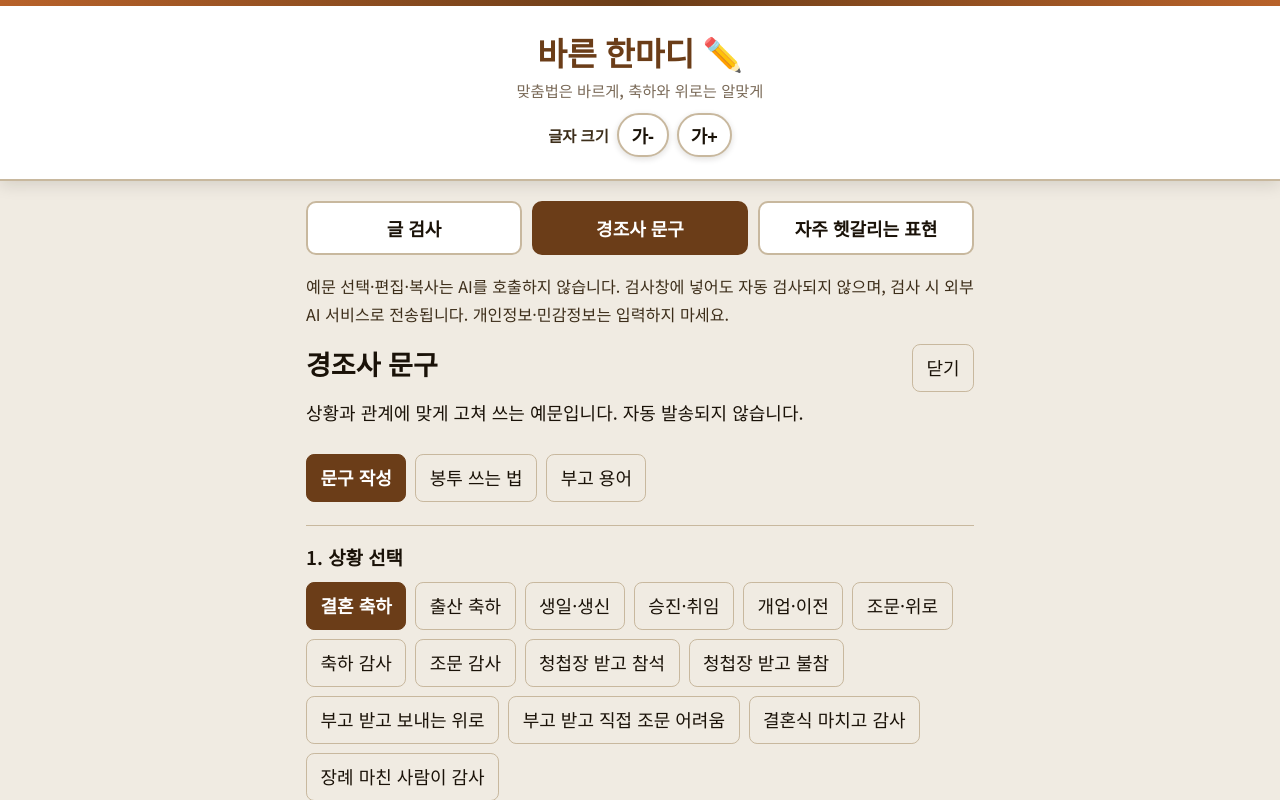
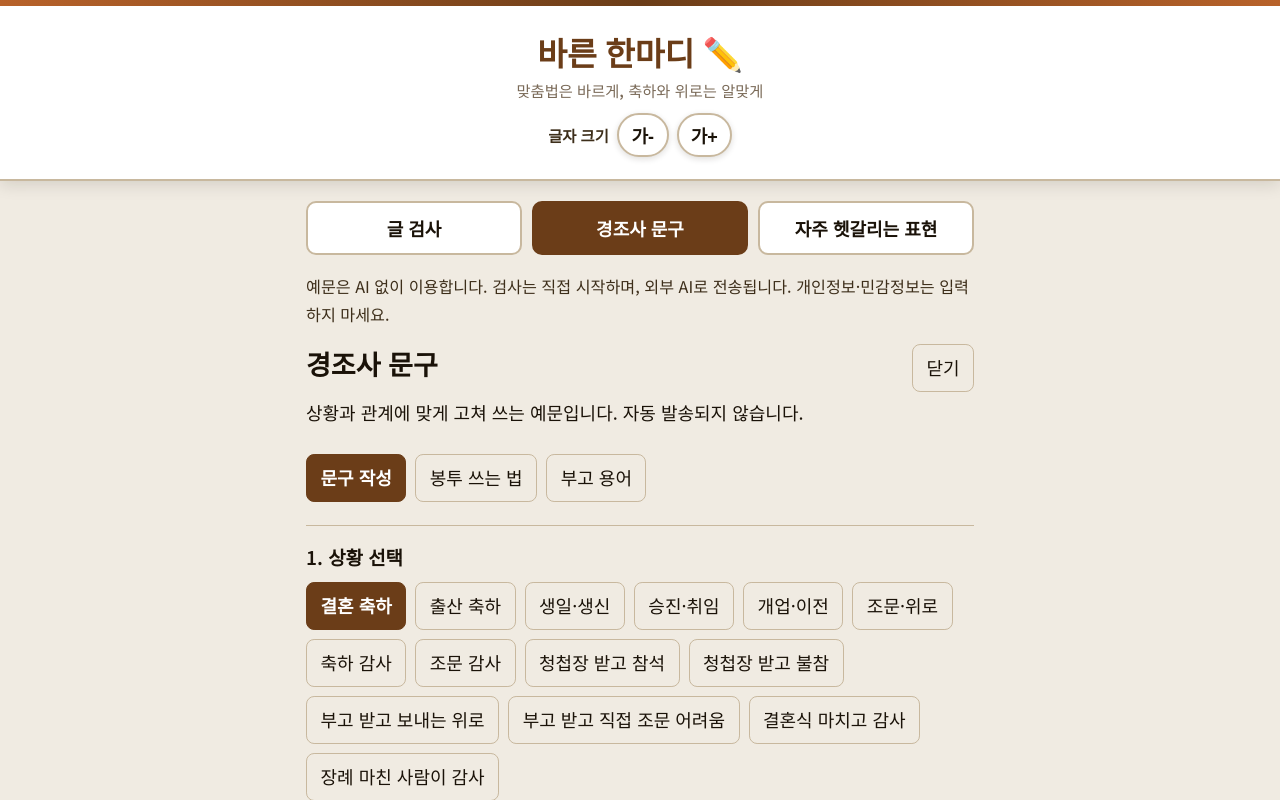
Before and after one commit to jwh781101-ship-it/spelling-checker, a Next.js app: page / in a window 1280 px wide. Both pictures are taken after a click on the button "경조사 문구". Shown: the top 800 px of the page. Built offline with nearby package versions, Linux system fonts and the light colour scheme.

Commit message:
Finalize simplified release page

```diff
--- a/app/page.js
+++ b/app/page.js
@@ -610,7 +610,7 @@ export default function Home() {
         </div>}
         {(showTemplates || showExpressionSearch) && !loading && errorMsg && <div className="notice-card" role="alert"><p>{errorMsg.text}</p><button type="button" className="check-cancel" onClick={closeTemplates}>글 검사로 돌아가기</button></div>}
         <div hidden={!showTemplates} className="phrase-panel">
-          <p className="phrase-panel-note">예문 선택·편집·복사는 AI를 호출하지 않습니다. 검사창에 넣어도 자동 검사되지 않으며, 검사 시 외부 AI 서비스로 전송됩니다. 개인정보·민감정보는 입력하지 마세요.</p>
+          <p className="phrase-panel-note">예문은 AI 없이 이용합니다. 검사는 직접 시작하며, 외부 AI로 전송됩니다. 개인정보·민감정보는 입력하지 마세요.</p>
           {pendingTemplate !== null && <section className="template-confirm" role="alert" tabIndex={-1} ref={templatePromptRef} aria-label="기존 글 보존 확인">
             <h3>입력해 둔 글이 있습니다</h3>
             <p>선택한 문구를 어떻게 넣을까요? 글을 바꾸거나 붙이면 이전 검사 결과는 초기화됩니다.</p>
```
